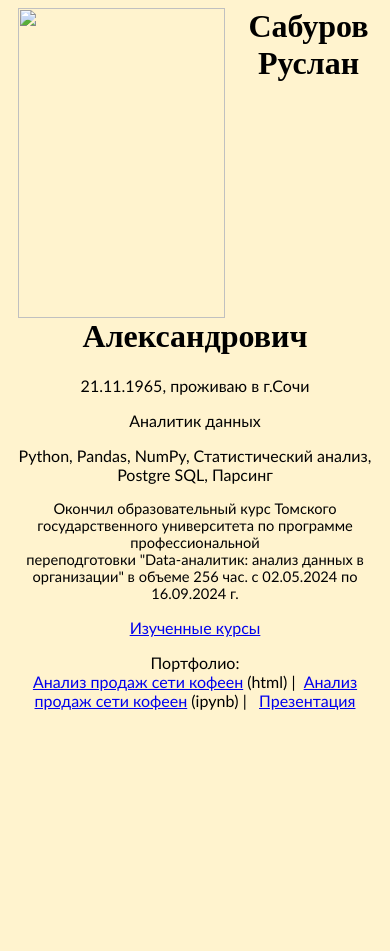
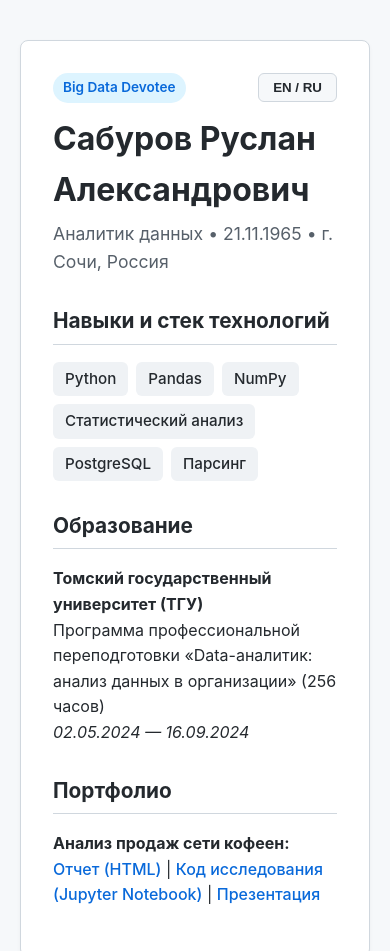
Before and after one commit to rsaburov/rsaburov.github.io, a plain HTML site: page index.html in a window 390 px wide. Shown: the top 951 px of the page. Before the commit the page ends 862 px from the top, so only its background shows below. Drawn offline with Linux system fonts and the light colour scheme.

Commit message:
Refactor index.html for modern layout and bilingual support
Replaced old HTML structure with a modern layout, added responsive design features, and included bilingual content for better accessibility.

```diff
--- a/index.html
+++ b/index.html
@@ -1,54 +1,164 @@
-<html>
+<!DOCTYPE html>
+<html lang="ru">
+<head>
+    <meta charset="UTF-8">
+    <meta name="viewport" content="width=device-width, initial-scale=1.0">
+    <title>Ruslan Saburov — Data Analyst</title>
+    <style>
+        body {
+            font-family: -apple-system, BlinkMacSystemFont, "Segoe UI", Roboto, Helvetica, Arial, sans-serif;
+            line-height: 1.6;
+            color: #24292e;
+            max-width: 800px;
+            margin: 40px auto;
+            padding: 0 20px;
+            background-color: #f6f8fa;
+        }
+        .card {
+            background: #ffffff;
+            border: 1px solid #d0d7de;
+            border-radius: 8px;
+            padding: 32px;
+            box-shadow: 0 2px 4px rgba(0,0,0,0.04);
+        }
+        .header-top {
+            display: flex;
+            justify-content: space-between;
+            align-items: center;
+            margin-bottom: 10px;
+        }
+        .badge {
+            background: #ddf4ff;
+            color: #0969da;
+            padding: 4px 10px;
+            border-radius: 20px;
+            font-size: 0.85em;
+            font-weight: 600;
+        }
+        .lang-btn {
+            background: #f6f8fa;
+            border: 1px solid #d0d7de;
+            padding: 6px 14px;
+            border-radius: 6px;
+            cursor: pointer;
+            font-weight: 600;
+            color: #24292e;
+        }
+        .lang-btn:hover {
+            background: #eef1f4;
+        }
+        h1 {
+            margin: 10px 0 5px 0;
+            font-size: 2em;
+        }
+        .subtitle {
+            color: #57606a;
+            margin-bottom: 24px;
+            font-size: 1.1em;
+        }
+        h2 {
+            border-bottom: 1px solid #d0d7de;
+            padding-bottom: 6px;
+            margin-top: 28px;
+            font-size: 1.3em;
+        }
+        .skills {
+            display: flex;
+            flex-wrap: wrap;
+            gap: 8px;
+            margin-top: 12px;
+        }
+        .skill-tag {
+            background: #eff2f5;
+            padding: 5px 12px;
+            border-radius: 6px;
+            font-size: 0.95em;
+            font-weight: 500;
+        }
+        a {
+            color: #0969da;
+            text-decoration: none;
+            font-weight: 500;
+        }
+        a:hover {
+            text-decoration: underline;
+        }
+        .en { display: none; }
+    </style>
+</head>
+<body>
 
-<head>
-<meta http-equiv="Content-Language" content="ru">
-<meta http-equiv="Content-Type" content="text/html; charset=UTF-8">
-<title>Big Data Devotee</title>
-</head>
+<div class="card">
+    <div class="header-top">
+        <span class="badge">Big Data Devotee</span>
+        <button class="lang-btn" onclick="toggleLang()">EN / RU</button>
+    </div>
 
-<body bgcolor="#FFF3CE">
-<!-- Yandex.Metrika counter -->
-<script type="text/javascript" >
-   (function(m,e,t,r,i,k,a){m[i]=m[i]||function(){(m[i].a=m[i].a||[]).push(arguments)};
-   m[i].l=1*new Date();
-   for (var j = 0; j < document.scripts.length; j++) {if (document.scripts[j].src === r) { return; }}
-   k=e.createElement(t),a=e.getElementsByTagName(t)[0],k.async=1,k.src=r,a.parentNode.insertBefore(k,a)})
-   (window, document, "script", "https://mc.yandex.ru/metrika/tag.js", "ym");
+    <!-- РУССКАЯ ВЕРСИЯ -->
+    <div class="ru">
+        <h1>Сабуров Руслан Александрович</h1>
+        <div class="subtitle">Аналитик данных • 21.11.1965 • г. Сочи, Россия</div>
 
-   ym(98355399, "init", {
-        clickmap:true,
-        trackLinks:true,
-        accurateTrackBounce:true,
-        webvisor:true
-   });
+        <h2>Навыки и стек технологий</h2>
+        <div class="skills">
+            <span class="skill-tag">Python</span>
+            <span class="skill-tag">Pandas</span>
+            <span class="skill-tag">NumPy</span>
+            <span class="skill-tag">Статистический анализ</span>
+            <span class="skill-tag">PostgreSQL</span>
+            <span class="skill-tag">Парсинг</span>
+        </div>
+
+        <h2>Образование</h2>
+        <p><strong>Томский государственный университет (ТГУ)</strong><br>
+        Программа профессиональной переподготовки «Data-аналитик: анализ данных в организации» (256 часов)<br>
+        <em>02.05.2024 — 16.09.2024</em></p>
+
+        <h2>Портфолио</h2>
+        <p><strong>Анализ продаж сети кофеен:</strong><br>
+        <a href="coffee.html">Отчет (HTML)</a> |
+        <a href="coffee.ipynb">Код исследования (Jupyter Notebook)</a> |
+        <a href="presentation.pdf">Презентация</a></p>
+    </div>
+
+    <!-- АНГЛИЙСКАЯ ВЕРСИЯ -->
+    <div class="en">
+        <h1>Ruslan Saburov</h1>
+        <div class="subtitle">Data Analyst • Born: Nov 21, 1965 • Sochi, Russia</div>
+
+        <h2>Tech Stack & Skills</h2>
+        <div class="skills">
+            <span class="skill-tag">Python</span>
+            <span class="skill-tag">Pandas</span>
+            <span class="skill-tag">NumPy</span>
+            <span class="skill-tag">Statistical Analysis</span>
+            <span class="skill-tag">PostgreSQL</span>
+            <span class="skill-tag">Web Scraping</span>
+        </div>
+
+        <h2>Education</h2>
+        <p><strong>Tomsk State University (TSU)</strong><br>
+        Professional Retraining Program: "Data Analyst: Organizational Data Analysis" (256 academic hours)<br>
+        <em>May 2, 2024 – September 16, 2024</em></p>
+
+        <h2>Portfolio Projects</h2>
+        <p><strong>Coffee Shop Chain Sales Analysis:</strong><br>
+        <a href="coffee.html">HTML Report</a> |
+        <a href="coffee.ipynb">Jupyter Notebook (.ipynb)</a> |
+        <a href="presentation.pdf">Presentation</a></p>
+    </div>
+</div>
+
+<script>
+    function toggleLang() {
+        const ruBlocks = document.querySelectorAll('.ru');
+        const enBlocks = document.querySelectorAll('.en');
+        const isRuVisible = ruBlocks[0].style.display !== 'none';
+
+        ruBlocks.forEach(el => el.style.display = isRuVisible ? 'none' : 'block');
+        enBlocks.forEach(el => el.style.display = isRuVisible ? 'block' : 'none');
+    }
 </script>
-<noscript><div><img src="https://mc.yandex.ru/watch/98355399" style="position:absolute; left:-9999px;" alt="" /></div></noscript>
-<!-- /Yandex.Metrika counter -->
-
-
-<p align="center">
-<img border="0" src="ruslan.jpg" width="207" height="310"
-align="left" hspace="10"></p>
-<h1 align="center"><font face="Arial Black">Сабуров Руслан Александрович</font></h1>
-<p align="center"><font face="Calibri">21.11.1965, проживаю в г.Сочи</font></p>
-<p align="center"><font face="Calibri">Аналитик данных</font></p>
-<p align="center"><font face="Calibri">Python, Pandas, NumPy, Статистический анализ, Postgre SQL,
-Парсинг</font></p>
-<p align="center"><font face="Calibri" style="font-size: 11pt">Окончил образовательный курс Томского государственного
-университета по программе профессиональной <br>
-переподготовки &quot;Data-аналитик: анализ данных в организации&quot; в объеме 256 час. с
-<span lang="en-us">0</span>2.05.2024 по 16.09.2024 г.</font></p>
-<p align="center"><font face="Calibri"><a href="courses.html"><span style="text-decoration: none">Изученные курсы</span></a></font></p>
-<p align="center"><font face="Calibri">Портфолио: <br>
-<span style="text-decoration: none"> <a href="coffee_shop_hard_notebook.html">
-Анализ продаж сети кофеен</a></span>&nbsp;(html) |&nbsp;&nbsp;<a href="coffee_shop_hard_notebook.ipynb"><span style="text-decoration: none">Анализ продаж сети кофеен</span></a>&nbsp;(ipynb) |&nbsp;&nbsp;
-<a href="coffee_shop_hard_present.pptx"><span style="text-decoration: none">Презентация</span></a></font></p>
-<p align="center">&nbsp;</p>
-<p align="center">&nbsp;</p>
-<p align="center">&nbsp;</p>
-<p>&nbsp;</p>
-
 
 </body>
-
 </html>
```
